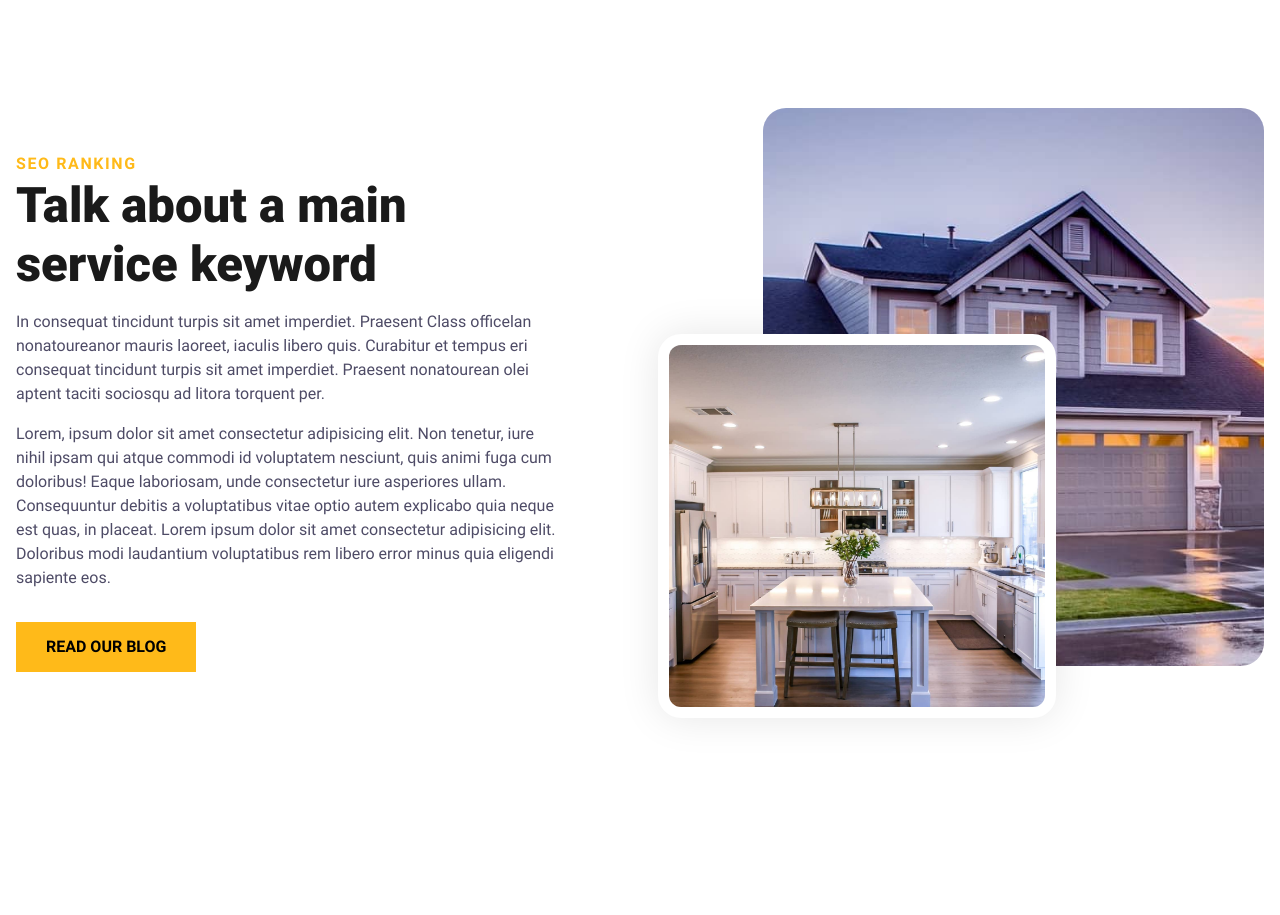
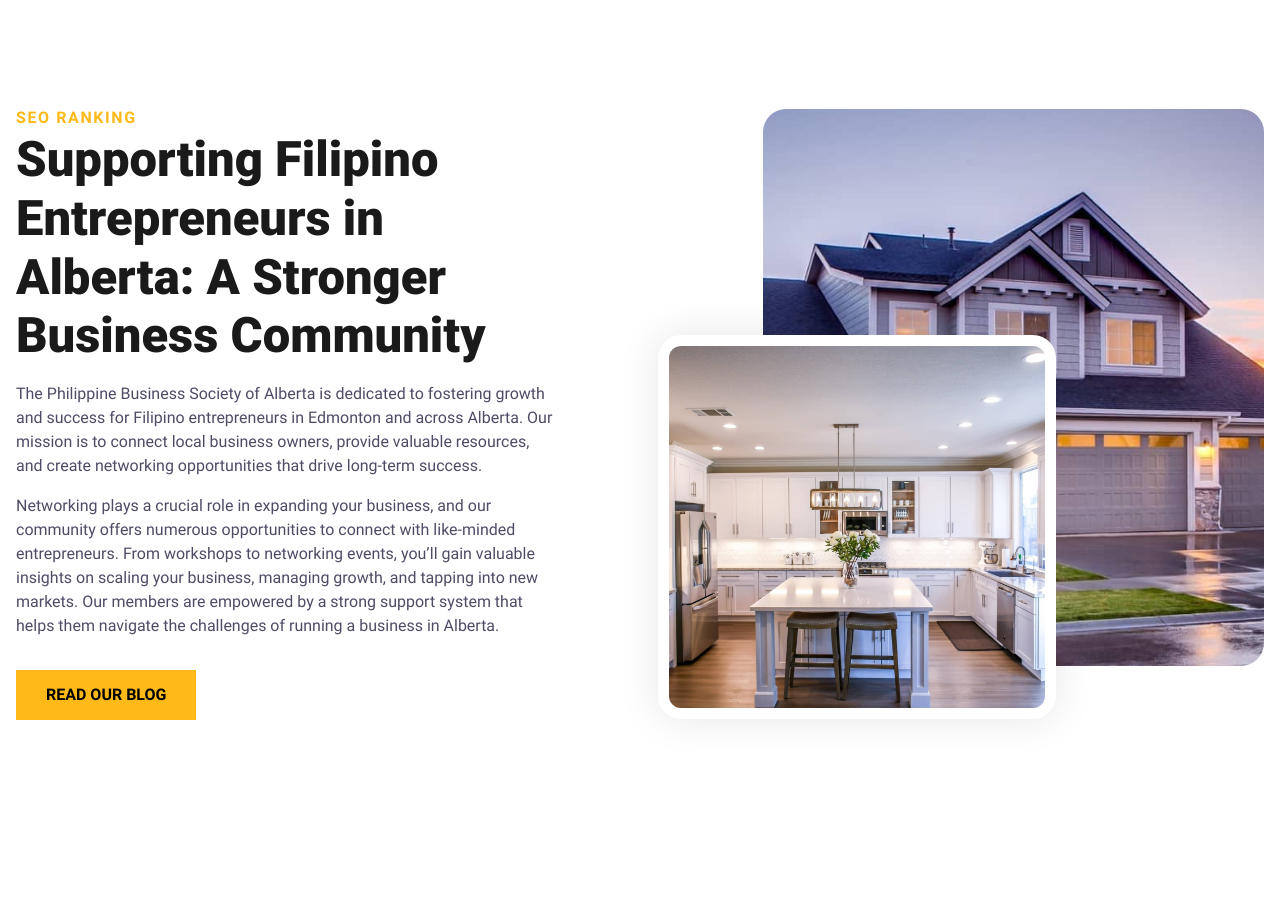
Before and after one commit to bespokewd1/pbsa-draft, an Eleventy site: page src/index.html in a window 1280 px wide. Shown: the part 2460-3375 px from the top of the page. Built offline with nearby package versions, Linux system fonts and the light colour scheme; Eleventy itself is replaced by a stand-in of ours; files that its build step writes are made by us from their sources.

Commit message:
seo section

```diff
--- a/src/index.html
+++ b/src/index.html
@@ -228,12 +228,12 @@
             <!-- Right Content Section-->
             <div class="cs-right">
                 <span class="cs-topper">SEO Ranking</span>
-                <h2 class="cs-title">Talk about a main service keyword</h2>
+                <h2 class="cs-title">Supporting Filipino Entrepreneurs in Alberta: A Stronger Business Community</h2>
                 <p class="cs-text">
-                    In consequat tincidunt turpis sit amet imperdiet. Praesent Class officelan nonatoureanor mauris laoreet, iaculis libero quis. Curabitur et tempus eri consequat tincidunt turpis sit amet imperdiet. Praesent nonatourean olei aptent taciti sociosqu ad litora torquent per.
+                    The Philippine Business Society of Alberta is dedicated to fostering growth and success for Filipino entrepreneurs in Edmonton and across Alberta. Our mission is to connect local business owners, provide valuable resources, and create networking opportunities that drive long-term success.
                 </p>
                 <p class="cs-text">
-                    Lorem, ipsum dolor sit amet consectetur adipisicing elit. Non tenetur, iure nihil ipsam qui atque commodi id voluptatem nesciunt, quis animi fuga cum doloribus! Eaque laboriosam, unde consectetur iure asperiores ullam. Consequuntur debitis a voluptatibus vitae optio autem explicabo quia neque est quas, in placeat. Lorem ipsum dolor sit amet consectetur adipisicing elit. Doloribus modi laudantium voluptatibus rem libero error minus quia eligendi sapiente eos.
+                    Networking plays a crucial role in expanding your business, and our community offers numerous opportunities to connect with like-minded entrepreneurs. From workshops to networking events, you’ll gain valuable insights on scaling your business, managing growth, and tapping into new markets. Our members are empowered by a strong support system that helps them navigate the challenges of running a business in Alberta.
                 </p>
                 <a href="/blog" class="cs-button-solid">Read our Blog</a>
             </div>
```
Also changed, not shown: src/assets/svgs/PBSA-png.webp (added), 4 other files.
